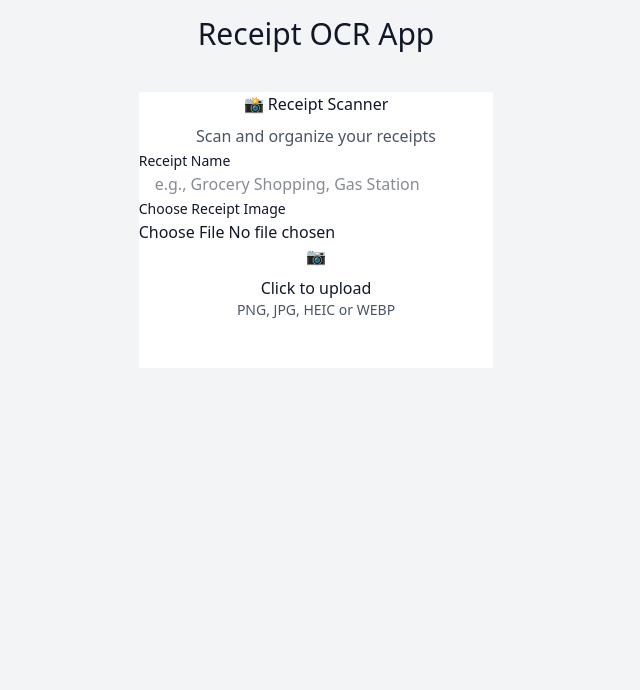
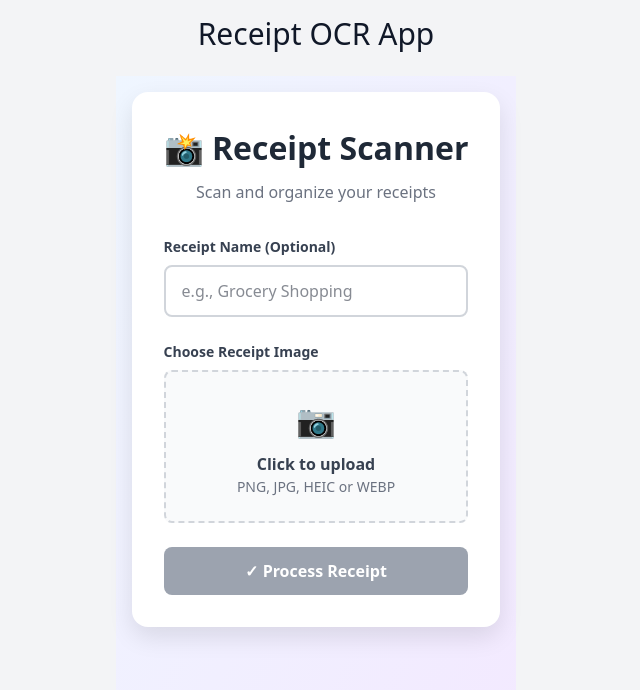
Before and after one commit to Kwameapenk/receipt-scanner-app, a React (Create React App) app in the folder frontend/: page / in a window 1280 px wide. Shown: the top 690 px of the page, without its empty margins (324-964 px from the left). Built offline with nearby package versions, Linux system fonts and the light colour scheme.

Commit message:
ui update

```diff
--- a/frontend/src/components/ReceiptUpload.js
+++ b/frontend/src/components/ReceiptUpload.js
@@ -21,11 +21,6 @@ export default function ReceiptScanner() {
       return;
     }
 
-    if (!receiptName.trim()) {
-      setError('Please enter a receipt name');
-      return;
-    }
-
     setLoading(true);
     setError('');
     const formData = new FormData();
@@ -41,7 +36,7 @@ export default function ReceiptScanner() {
       const data = await response.json();
       setReceipt({
         ...data,
-        receipt_name: receiptName
+        receipt_name: receiptName || 'Receipt'
       });
     } catch (err) {
       setError('Error processing receipt: ' + err.message);
@@ -58,52 +53,114 @@ export default function ReceiptScanner() {
   };
 
   return (
-    <div className="min-h-screen bg-gradient-to-br from-blue-50 to-purple-50 p-4">
-      <div className="max-w-xl mx-auto">
+    <div style={{
+      minHeight: '100vh',
+      background: 'linear-gradient(to bottom right, #eff6ff, #f3e8ff)',
+      padding: '16px'
+    }}>
+      <div style={{
+        maxWidth: '600px',
+        margin: '0 auto'
+      }}>
         {!receipt ? (
           // Input Section
-          <div className="bg-white rounded-2xl shadow-lg p-8">
-            <h1 className="text-4xl font-bold text-center mb-2 text-gray-800">📸 Receipt Scanner</h1>
-            <p className="text-center text-gray-600 mb-8">Scan and organize your receipts</p>
+          <div style={{
+            background: 'white',
+            borderRadius: '16px',
+            boxShadow: '0 10px 25px rgba(0,0,0,0.1)',
+            padding: '32px'
+          }}>
+            <h1 style={{
+              fontSize: '32px',
+              fontWeight: 'bold',
+              textAlign: 'center',
+              marginBottom: '8px',
+              color: '#1f2937'
+            }}>📸 Receipt Scanner</h1>
+            <p style={{
+              textAlign: 'center',
+              color: '#6b7280',
+              marginBottom: '32px'
+            }}>Scan and organize your receipts</p>
 
-            <div className="space-y-6">
+            <div style={{ display: 'flex', flexDirection: 'column', gap: '24px' }}>
               {/* Receipt Name Input */}
               <div>
-                <label className="block text-sm font-semibold text-gray-700 mb-2">Receipt Name</label>
+                <label style={{
+                  display: 'block',
+                  fontSize: '14px',
+                  fontWeight: '600',
+                  color: '#374151',
+                  marginBottom: '8px'
+                }}>Receipt Name (Optional)</label>
                 <input
                   type="text"
                   value={receiptName}
                   onChange={(e) => setReceiptName(e.target.value)}
-                  placeholder="e.g., Grocery Shopping, Gas Station"
-                  className="w-full px-4 py-3 border-2 border-gray-300 rounded-lg focus:outline-none focus:border-blue-500 focus:ring-2 focus:ring-blue-200 transition"
+                  placeholder="e.g., Grocery Shopping"
+                  style={{
+                    width: '100%',
+                    padding: '12px 16px',
+                    border: '2px solid #d1d5db',
+                    borderRadius: '8px',
+                    fontSize: '16px',
+                    boxSizing: 'border-box',
+                    outline: 'none',
+                    transition: 'border-color 0.2s'
+                  }}
+                  onFocus={(e) => e.target.style.borderColor = '#3b82f6'}
+                  onBlur={(e) => e.target.style.borderColor = '#d1d5db'}
                 />
               </div>
 
               {/* File Selection */}
               <div>
-                <label className="block text-sm font-semibold text-gray-700 mb-2">Choose Receipt Image</label>
-                <div className="relative">
+                <label style={{
+                  display: 'block',
+                  fontSize: '14px',
+                  fontWeight: '600',
+                  color: '#374151',
+                  marginBottom: '8px'
+                }}>Choose Receipt Image</label>
+                <div style={{ position: 'relative' }}>
                   <input
                     type="file"
                     accept="image/*"
                     onChange={handleFileChange}
-                    className="hidden"
+                    style={{ display: 'none' }}
                     id="file-input"
                   />
                   <label
                     htmlFor="file-input"
-                    className="block w-full p-6 border-2 border-dashed border-gray-300 rounded-lg text-center cursor-pointer hover:border-blue-500 hover:bg-blue-50 transition"
+                    style={{
+                      display: 'block',
+                      padding: '24px',
+                      border: '2px dashed #d1d5db',
+                      borderRadius: '8px',
+                      textAlign: 'center',
+                      cursor: 'pointer',
+                      transition: 'all 0.2s',
+                      background: file ? '#dcfce7' : '#f9fafb'
+                    }}
+                    onMouseEnter={(e) => {
+                      e.currentTarget.style.borderColor = '#3b82f6';
+                      e.currentTarget.style.background = '#eff6ff';
+                    }}
+                    onMouseLeave={(e) => {
+                      e.currentTarget.style.borderColor = '#d1d5db';
+                      e.currentTarget.style.background = file ? '#dcfce7' : '#f9fafb';
+                    }}
                   >
-                    <div className="text-4xl mb-2">📷</div>
+                    <div style={{ fontSize: '32px', marginBottom: '8px' }}>📷</div>
                     {file ? (
                       <div>
-                        <p className="text-green-600 font-semibold">{file.name}</p>
-                        <p className="text-sm text-gray-600">Click to change</p>
+                        <p style={{ color: '#16a34a', fontWeight: '600' }}>{file.name}</p>
+                        <p style={{ fontSize: '14px', color: '#6b7280' }}>Click to change</p>
                       </div>
                     ) : (
                       <div>
-                        <p className="text-gray-700 font-semibold">Click to upload</p>
-                        <p className="text-sm text-gray-600">PNG, JPG, HEIC or WEBP</p>
+                        <p style={{ color: '#374151', fontWeight: '600' }}>Click to upload</p>
+                        <p style={{ fontSize: '14px', color: '#6b7280' }}>PNG, JPG, HEIC or WEBP</p>
                       </div>
                     )}
                   </label>
@@ -112,7 +169,13 @@ export default function ReceiptScanner() {
 
               {/* Error Message */}
               {error && (
-                <div className="p-4 bg-red-100 border-l-4 border-red-500 text-red-700 rounded">
+                <div style={{
+                  padding: '16px',
+                  background: '#fee2e2',
+                  borderLeft: '4px solid #ef4444',
+                  color: '#b91c1c',
+                  borderRadius: '4px'
+                }}>
                   {error}
                 </div>
               )}
@@ -120,93 +183,209 @@ export default function ReceiptScanner() {
               {/* Process Button */}
               <button
                 onClick={handleProcess}
-                disabled={loading || !file || !receiptName.trim()}
-                className={`w-full py-3 px-6 rounded-lg font-semibold text-white transition ${
-                  loading || !file || !receiptName.trim()
-                    ? 'bg-gray-400 cursor-not-allowed'
-                    : 'bg-blue-600 hover:bg-blue-700 shadow-lg hover:shadow-xl'
-                }`}
+                disabled={loading || !file}
+                style={{
+                  width: '100%',
+                  padding: '12px 24px',
+                  borderRadius: '8px',
+                  fontWeight: '600',
+                  color: 'white',
+                  border: 'none',
+                  cursor: file && !loading ? 'pointer' : 'not-allowed',
+                  background: file && !loading ? '#2563eb' : '#9ca3af',
+                  transition: 'all 0.2s',
+                  fontSize: '16px'
+                }}
+                onMouseEnter={(e) => {
+                  if (file && !loading) {
+                    e.target.style.background = '#1d4ed8';
+                  }
+                }}
+                onMouseLeave={(e) => {
+                  if (file && !loading) {
+                    e.target.style.background = '#2563eb';
+                  }
+                }}
               >
                 {loading ? (
-                  <div className="flex items-center justify-center gap-2">
-                    <div className="w-5 h-5 border-2 border-white border-t-transparent rounded-full animate-spin"></div>
+                  <div style={{ display: 'flex', alignItems: 'center', justifyContent: 'center', gap: '8px' }}>
+                    <div style={{
+                      width: '20px',
+                      height: '20px',
+                      border: '2px solid white',
+                      borderTop: '2px solid transparent',
+                      borderRadius: '50%',
+                      animation: 'spin 0.6s linear infinite'
+                    }}></div>
                     Processing...
                   </div>
                 ) : (
                   '✓ Process Receipt'
                 )}
               </button>
+
+              <style>{`
+                @keyframes spin {
+                  to { transform: rotate(360deg); }
+                }
+              `}</style>
             </div>
           </div>
         ) : (
           // Results Section
-          <div className="space-y-6">
+          <div style={{ display: 'flex', flexDirection: 'column', gap: '24px' }}>
             {/* Header Card */}
-            <div className="bg-white rounded-2xl shadow-lg overflow-hidden">
-              <div className="bg-gradient-to-r from-blue-600 to-purple-600 p-6 text-white">
-                <h2 className="text-3xl font-bold">{receipt.receipt_name}</h2>
-                <p className="text-blue-100 mt-1">Results</p>
+            <div style={{
+              background: 'white',
+              borderRadius: '16px',
+              boxShadow: '0 10px 25px rgba(0,0,0,0.1)',
+              overflow: 'hidden'
+            }}>
+              <div style={{
+                background: 'linear-gradient(to right, #2563eb, #7c3aed)',
+                padding: '24px',
+                color: 'white'
+              }}>
+                <h2 style={{
+                  fontSize: '28px',
+                  fontWeight: 'bold',
+                  margin: '0 0 8px 0'
+                }}>{receipt.receipt_name}</h2>
+                <p style={{
+                  margin: 0,
+                  opacity: 0.9
+                }}>Results</p>
               </div>
 
               {/* Results Content */}
-              <div className="p-8 space-y-8">
+              <div style={{ padding: '32px', display: 'flex', flexDirection: 'column', gap: '32px' }}>
                 {/* Store Info */}
                 <div>
-                  <h3 className="text-lg font-bold text-gray-800 mb-4">Store Information</h3>
-                  <div className="space-y-3 bg-gray-50 p-4 rounded-lg">
+                  <h3 style={{
+                    fontSize: '18px',
+                    fontWeight: 'bold',
+                    color: '#1f2937',
+                    marginBottom: '16px'
+                  }}>Store Information</h3>
+                  <div style={{
+                    display: 'flex',
+                    flexDirection: 'column',
+                    gap: '12px',
+                    background: '#f3f4f6',
+                    padding: '16px',
+                    borderRadius: '8px'
+                  }}>
                     <div>
-                      <p className="text-sm text-gray-600">Store Name</p>
-                      <p className="text-lg font-semibold text-gray-900">{receipt.receipt.store_name || '—'}</p>
+                      <p style={{ fontSize: '12px', color: '#6b7280', margin: 0 }}>Store Name</p>
+                      <p style={{ fontSize: '18px', fontWeight: '600', color: '#1f2937', margin: '4px 0 0 0' }}>
+                        {receipt.receipt.store_name || '—'}
+                      </p>
                     </div>
                     <div>
-                      <p className="text-sm text-gray-600">Address</p>
-                      <p className="text-gray-800">{receipt.receipt.store_address || '—'}</p>
+                      <p style={{ fontSize: '12px', color: '#6b7280', margin: 0 }}>Address</p>
+                      <p style={{ color: '#1f2937', margin: '4px 0 0 0' }}>
+                        {receipt.receipt.store_address || '—'}
+                      </p>
                     </div>
                     <div>
-                      <p className="text-sm text-gray-600">Phone</p>
-                      <p className="text-gray-800">{receipt.receipt.store_phone || '—'}</p>
+                      <p style={{ fontSize: '12px', color: '#6b7280', margin: 0 }}>Phone</p>
+                      <p style={{ color: '#1f2937', margin: '4px 0 0 0' }}>
+                        {receipt.receipt.store_phone || '—'}
+                      </p>
                     </div>
                   </div>
                 </div>
 
                 {/* Transaction Info */}
                 <div>
-                  <h3 className="text-lg font-bold text-gray-800 mb-4">Transaction Details</h3>
-                  <div className="grid grid-cols-2 gap-4">
-                    <div className="bg-gray-50 p-4 rounded-lg">
-                      <p className="text-sm text-gray-600">Date</p>
-                      <p className="font-semibold text-gray-900">{receipt.receipt.transaction_date || '—'}</p>
+                  <h3 style={{
+                    fontSize: '18px',
+                    fontWeight: 'bold',
+                    color: '#1f2937',
+                    marginBottom: '16px'
+                  }}>Transaction Details</h3>
+                  <div style={{
+                    display: 'grid',
+                    gridTemplateColumns: '1fr 1fr',
+                    gap: '16px'
+                  }}>
+                    <div style={{
+                      background: '#f3f4f6',
+                      padding: '16px',
+                      borderRadius: '8px'
+                    }}>
+                      <p style={{ fontSize: '12px', color: '#6b7280', margin: 0 }}>Date</p>
+                      <p style={{ fontWeight: '600', color: '#1f2937', margin: '8px 0 0 0' }}>
+                        {receipt.receipt.transaction_date || '—'}
+                      </p>
                     </div>
-                    <div className="bg-gray-50 p-4 rounded-lg">
-                      <p className="text-sm text-gray-600">Time</p>
-                      <p className="font-semibold text-gray-900">{receipt.receipt.transaction_time || '—'}</p>
+                    <div style={{
+                      background: '#f3f4f6',
+                      padding: '16px',
+                      borderRadius: '8px'
+                    }}>
+                      <p style={{ fontSize: '12px', color: '#6b7280', margin: 0 }}>Time</p>
+                      <p style={{ fontWeight: '600', color: '#1f2937', margin: '8px 0 0 0' }}>
+                        {receipt.receipt.transaction_time || '—'}
+                      </p>
                     </div>
-                    <div className="bg-gray-50 p-4 rounded-lg">
-                      <p className="text-sm text-gray-600">Payment</p>
-                      <p className="font-semibold text-gray-900">{receipt.receipt.payment_method || '—'}</p>
+                    <div style={{
+                      background: '#f3f4f6',
+                      padding: '16px',
+                      borderRadius: '8px'
+                    }}>
+                      <p style={{ fontSize: '12px', color: '#6b7280', margin: 0 }}>Payment</p>
+                      <p style={{ fontWeight: '600', color: '#1f2937', margin: '8px 0 0 0' }}>
+                        {receipt.receipt.payment_method || '—'}
+                      </p>
                     </div>
-                    <div className="bg-gray-50 p-4 rounded-lg">
-                      <p className="text-sm text-gray-600">Reference #</p>
-                      <p className="font-semibold text-gray-900">{receipt.receipt.reference_number || '—'}</p>
+                    <div style={{
+                      background: '#f3f4f6',
+                      padding: '16px',
+                      borderRadius: '8px'
+                    }}>
+                      <p style={{ fontSize: '12px', color: '#6b7280', margin: 0 }}>Reference #</p>
+                      <p style={{ fontWeight: '600', color: '#1f2937', margin: '8px 0 0 0' }}>
+                        {receipt.receipt.reference_number || '—'}
+                      </p>
                     </div>
                   </div>
                 </div>
 
                 {/* Amount Summary */}
-                <div className="bg-gradient-to-br from-blue-50 to-purple-50 p-6 rounded-lg border-2 border-blue-200">
-                  <h3 className="text-lg font-bold text-gray-800 mb-4">Amount Summary</h3>
-                  <div className="space-y-3">
-                    <div className="flex justify-between text-gray-700">
+                <div style={{
+                  background: 'linear-gradient(to bottom right, #eff6ff, #f3e8ff)',
+                  padding: '24px',
+                  borderRadius: '8px',
+                  border: '2px solid #dbeafe'
+                }}>
+                  <h3 style={{
+                    fontSize: '18px',
+                    fontWeight: 'bold',
+                    color: '#1f2937',
+                    marginBottom: '16px',
+                    margin: 0
+                  }}>Amount Summary</h3>
+                  <div style={{ display: 'flex', flexDirection: 'column', gap: '12px', marginTop: '16px' }}>
+                    <div style={{ display: 'flex', justifyContent: 'space-between', color: '#374151' }}>
                       <span>Subtotal:</span>
-                      <span className="font-semibold">${receipt.receipt.subtotal || '0.00'}</span>
+                      <span style={{ fontWeight: '600' }}>${receipt.receipt.subtotal || '0.00'}</span>
                     </div>
                     {receipt.receipt.tax && (
-                      <div className="flex justify-between text-gray-700">
+                      <div style={{ display: 'flex', justifyContent: 'space-between', color: '#374151' }}>
                         <span>Tax:</span>
-                        <span className="font-semibold">${receipt.receipt.tax}</span>
+                        <span style={{ fontWeight: '600' }}>${receipt.receipt.tax}</span>
                       </div>
                     )}
-                    <div className="flex justify-between text-lg font-bold text-blue-600 pt-3 border-t-2 border-gray-300">
+                    <div style={{
+                      display: 'flex',
+                      justifyContent: 'space-between',
+                      fontSize: '18px',
+                      fontWeight: 'bold',
+                      color: '#2563eb',
+                      paddingTop: '12px',
+                      borderTop: '2px solid #d1d5db'
+                    }}>
                       <span>Total:</span>
                       <span>${receipt.receipt.total || '0.00'}</span>
                     </div>
@@ -215,8 +394,20 @@ export default function ReceiptScanner() {
 
                 {/* Items Detected */}
                 <div>
-                  <h3 className="text-lg font-bold text-gray-800 mb-4">Items Detected ({receipt.detections_found})</h3>
-                  <p className="text-sm text-gray-600 bg-blue-50 p-4 rounded-lg">
+                  <h3 style={{
+                    fontSize: '18px',
+                    fontWeight: 'bold',
+                    color: '#1f2937',
+                    marginBottom: '16px'
+                  }}>Items Detected ({receipt.detections_found})</h3>
+                  <p style={{
+                    fontSize: '14px',
+                    color: '#6b7280',
+                    background: '#eff6ff',
+                    padding: '16px',
+                    borderRadius: '8px',
+                    margin: 0
+                  }}>
                     {receipt.detections_found} text elements detected in the receipt image.
                   </p>
                 </div>
@@ -226,7 +417,20 @@ export default function ReceiptScanner() {
             {/* Action Button */}
             <button
               onClick={handleReset}
-              className="w-full py-3 px-6 rounded-lg font-semibold text-white bg-blue-600 hover:bg-blue-700 shadow-lg hover:shadow-xl transition"
+              style={{
+                width: '100%',
+                padding: '12px 24px',
+                borderRadius: '8px',
+                fontWeight: '600',
+                color: 'white',
+                border: 'none',
+                background: '#2563eb',
+                cursor: 'pointer',
+                fontSize: '16px',
+                transition: 'background 0.2s'
+              }}
+              onMouseEnter={(e) => e.target.style.background = '#1d4ed8'}
+              onMouseLeave={(e) => e.target.style.background = '#2563eb'}
             >
               ← Scan Another Receipt
             </button>
```
Also changed, not shown: 1 other file (tests, documents, lock files or other folders).
